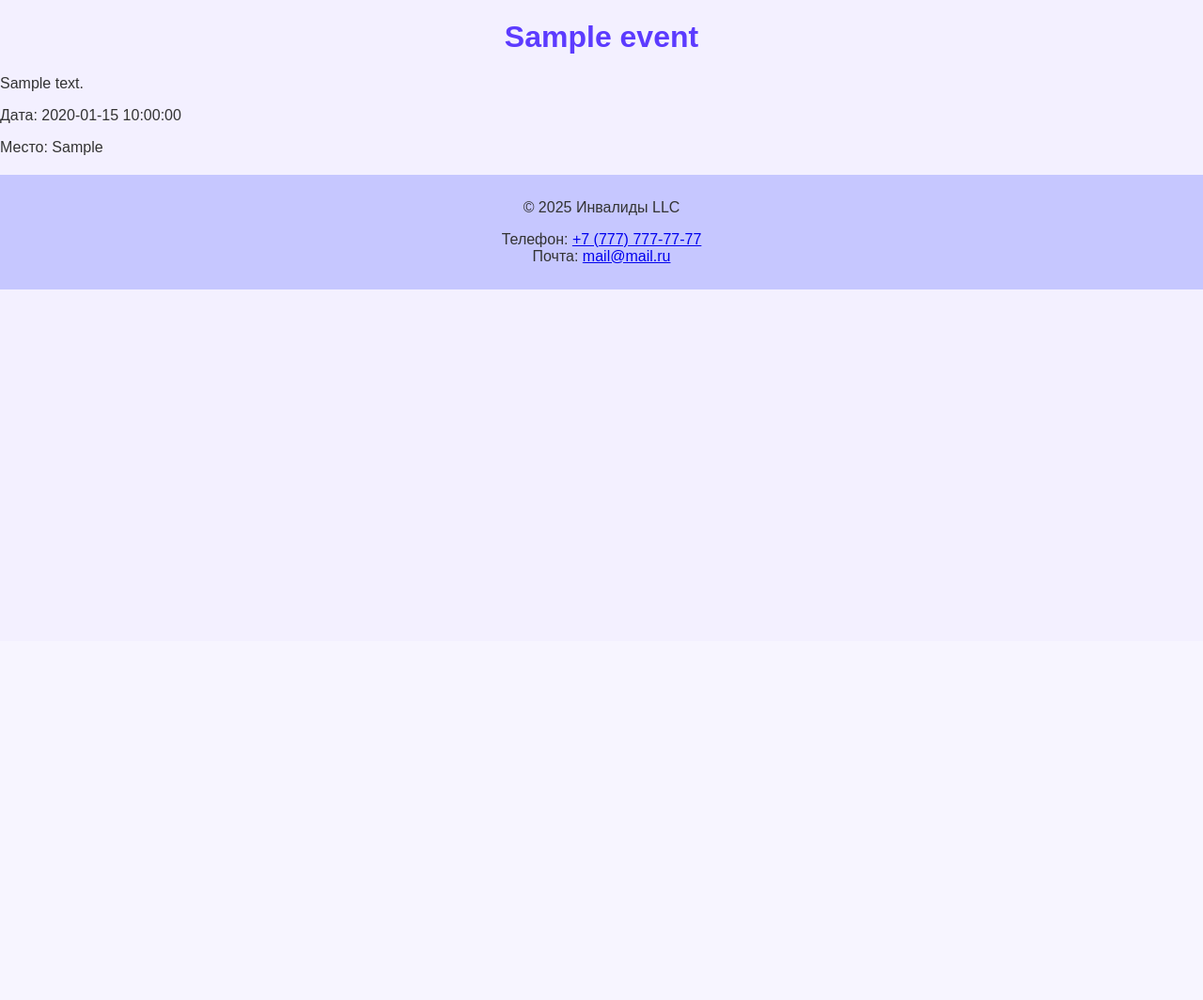
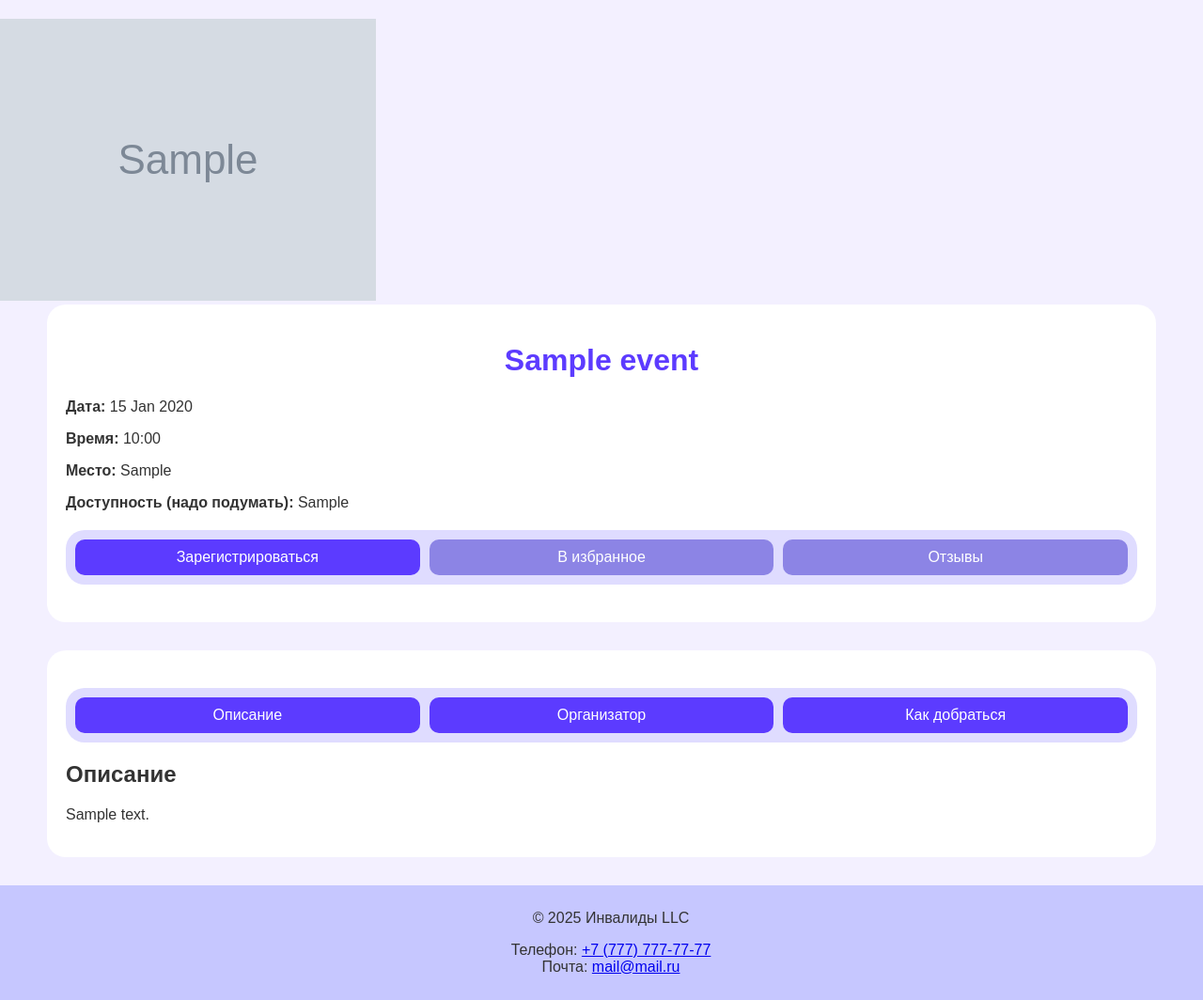
Before and after one commit to Maaliinochka/db-coursework, a PHP site: page /event_details.php?id=1 in a window 1280 px wide. Shown: the part 118-1182 px from the top of the page at 94% size. Before the commit the page ends 426 px from the top, so only its background shows below. Run offline with PHP 8.4, Linux system fonts and the light colour scheme; tables that the repository leaves empty or names only in its code hold one stand-in row (values such as "Sample post"); grey boxes marked "Sample" are stand-in pictures.

Commit message:
Improve event details page

```diff
--- /dev/null
+++ b/css/event-details.css
@@ -0,0 +1,27 @@
+
+.event-tabs, .event-buttons {
+    display: flex;
+    justify-content: center;
+    align-items: center;
+    margin: 20px 0;
+    gap: 10px;
+    padding: 10px;
+    background-color: rgb(223, 220, 255);
+    border-radius: 20px;
+}
+
+.event-header, .more-info {
+    background-color: white;
+    margin-left: 50px;
+    margin-right: 50px;
+    margin-bottom: 30px;
+    padding: 20px;
+    border-radius: 20px;
+}
+
+.favorite-button, .reviews-button {
+    background-color: rgb(140, 132, 229);
+}
+.favorite-button:hover, .reviews-button:hover {
+    background-color: rgb(120, 112, 209);
+}
--- a/css/header-footer.css
+++ b/css/header-footer.css
@@ -14,4 +14,6 @@ footer {
     padding: 10px;
     background-color: #c6c7ff;
     text-align: center;
+    bottom: 0;
+    width: 100%;
 }
--- a/event_details.php
+++ b/event_details.php
@@ -1,18 +1,73 @@
 <?php
 include 'includes/db_connect.php';
-$pageTitle = "Главная страница";
-$additionalStyles = "css/styles.css";
+$pageTitle = "Детали мероприятия";
+$additionalStyles = "css/event-details.css";
 include 'includes/header.php';
 
 $id = $_GET['id'];
+// Информация о мероприятии
 $sql = "SELECT * FROM events WHERE event_id = $id";
 $result = $conn->query($sql);
 $row = $result->fetch_assoc();
+// Информация об организаторе
+$sql_org = "SELECT * FROM organizations WHERE org_id = " . $row['org_id'];
+$result_org = $conn->query($sql_org);
+$row_org = $result_org->fetch_assoc();
 
-echo "<h1>" . $row['title'] . "</h1>";
-echo "<p>" . $row['description'] . "</p>";
-echo "<p>Дата: " . $row['date'] . "</p>";
-echo "<p>Место: " . $row['location'] . "</p>";
+// Начало вывода страницы
+?>
+<div class="event-details">
+    <img src="<?php echo $row['image']; ?>" alt="<?php echo htmlspecialchars($row['title']); ?>" class="event-cover">
+    <div class="event-header">
+        <h1><?php echo htmlspecialchars($row['title']); ?></h1>
+        <div class="event-info">
+            <p><strong>Дата:</strong> <?php echo date('d M Y', strtotime($row['date'])); ?></p>
+            <p><strong>Время:</strong> <?php echo date('H:i', strtotime($row['time'])); ?></p>
+            <p><strong>Место:</strong> <?php echo htmlspecialchars($row['location']); ?></p>
+            <p><strong>Доступность (надо подумать):</strong> <?php echo htmlspecialchars($row['accessibility']); ?></p>
+        </div>
+        <div class="event-buttons">
+            <button class="register-button">Зарегистрироваться</button>
+            <button class="favorite-button">В избранное</button>
+            <button class="reviews-button">Отзывы</button>
+        </div>
+    </div>
 
-include 'includes/footer.php';
-?>
+    <div class="more-info">
+        <div class="event-tabs">
+            <button class="tab active" data-tab="description">Описание</button>
+            <button class="tab" data-tab="organizer">Организатор</button>
+            <button class="tab" data-tab="route">Как добраться</button>
+        </div>
+
+        <div class="tab-content" id="description">
+            <h2>Описание</h2>
+            <p><?php echo nl2br(htmlspecialchars($row['description'])); ?></p>
+        </div>
+
+        <div class="tab-content" id="organizer" style="display:none;">
+            <h2>Организатор</h2>
+            <p><?php echo nl2br(htmlspecialchars($row_org['description'])); ?></p>
+        </div>
+
+        <div class="tab-content" id="route" style="display:none;">
+            <h2>Как добраться</h2>
+            <p><?php echo nl2br(htmlspecialchars($row['route'])); ?></p>
+        </div>
+    </div>
+</div>
+
+<script>
+    // Скрипт для переключения табов
+    document.querySelectorAll('.tab').forEach(button => {
+        button.addEventListener('click', () => {
+            document.querySelectorAll('.tab').forEach(btn => btn.classList.remove('active'));
+            document.querySelectorAll('.tab-content').forEach(content => content.style.display = 'none');
+
+            button.classList.add('active');
+            document.getElementById(button.getAttribute('data-tab')).style.display = 'block';
+        });
+    });
+</script>
+
+<?php include 'includes/footer.php'; ?>
--- a/organization.php
+++ b/organization.php
@@ -3,7 +3,6 @@ $pageTitle = "Управление мероприятиями";
 $additionalStyles = "css/organization.css";
 include 'includes/header.php';
 ?>
-<body>
     <div class="admin-container">
         <h2>Управление мероприятиями</h2>
 
@@ -63,7 +62,7 @@ include 'includes/header.php';
                 echo '<p><strong>Дата:</strong> ' . $row['date'] . '</p>';
                 echo '<p><strong>Время:</strong> ' . $row['time'] . '</p>';
                 echo '<p><strong>Место:</strong> ' . $row['location'] . '</p>';
-                echo '<p><strong>Изображение:</strong> <a href="' . $row['image'] . '" target="_blank">View</a></p>';
+                echo '<p><strong>Изображение:</strong> <a href="' . $row['image'] . '" target="_blank">Открыть</a></p>';
                 echo '<p><strong>Доступность:</strong> ' . $row['accessibility'] . '</p>';
                 echo '<button class="edit-button" onclick="editEvent(' . htmlspecialchars(json_encode($row), ENT_QUOTES, 'UTF-8') . ')">Редактировать</button>';
                 echo '<form action="includes/event_handler.php" method="post" style="display:inline;">
@@ -72,7 +71,6 @@ include 'includes/header.php';
                       </form>';
                 echo '</div>';
             }
-
             ?>
         </div>
     </div>
@@ -81,3 +79,4 @@ include 'includes/header.php';
 
 <?php
 include 'includes/footer.php';
+?>
```
